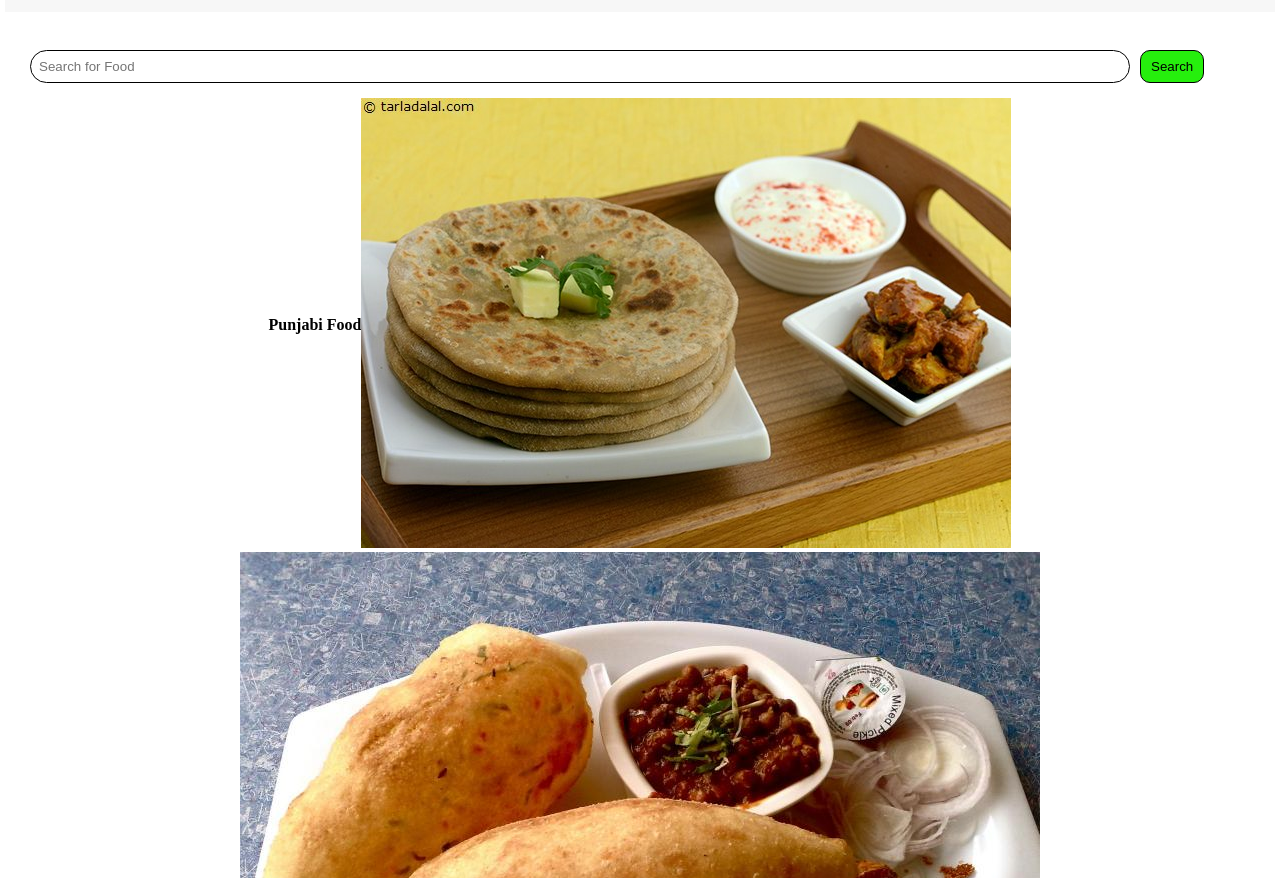
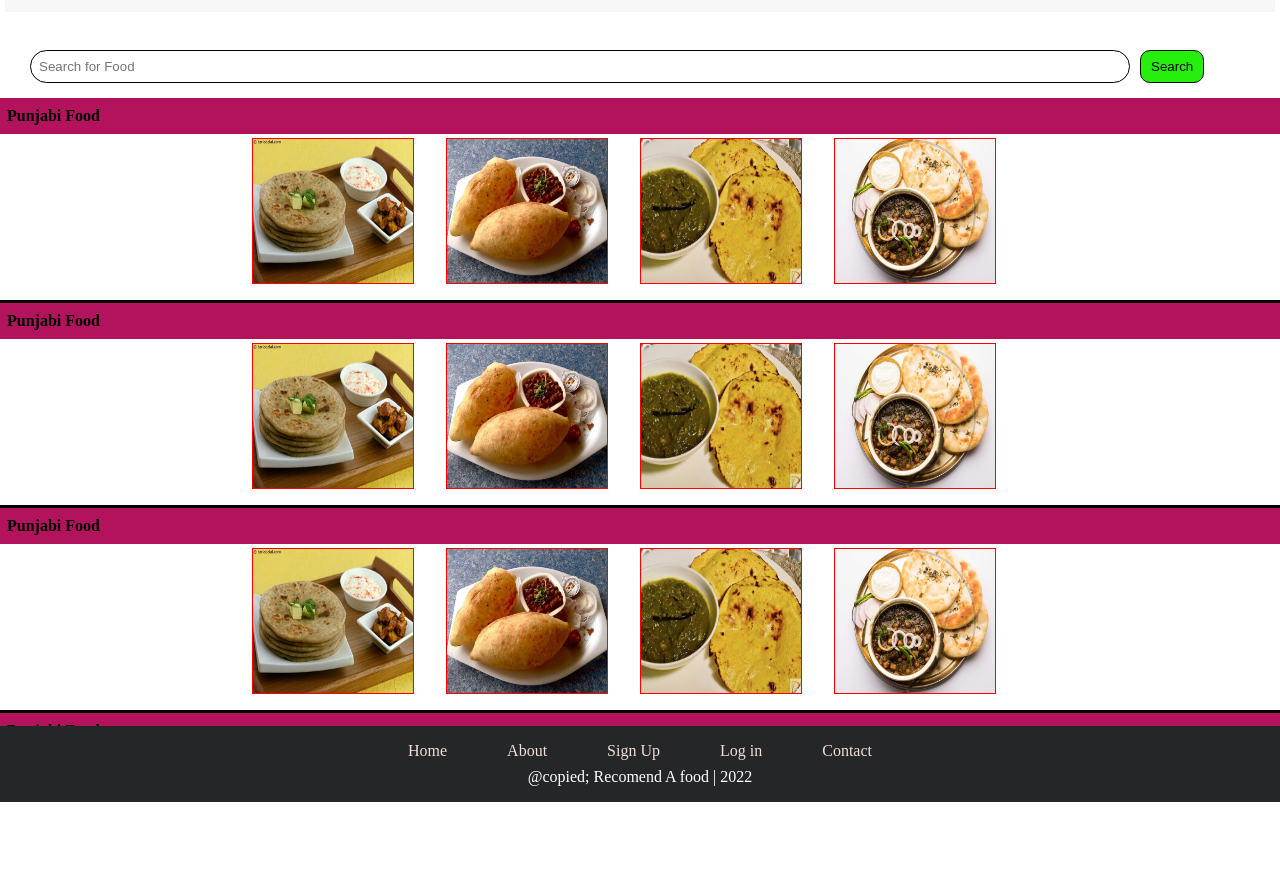
Before and after one commit to itsashish775/Food-website, a plain HTML site: page index.html in a window 1280 px wide. Shown: the part 74-952 px from the top of the page. After the commit the page ends 876 px from the top, so only its background shows below. Drawn offline with Linux system fonts and the light colour scheme.

Commit message:
modifiaction done by Ashish Sharma

```diff
--- a/css/style.css
+++ b/css/style.css
@@ -46,6 +46,10 @@ header .logo img{
     padding: 3px;
 
 }
+.containt{
+    height: 100vh;
+    overflow-y: scroll;
+}
 .search{
 display: flex;
 margin: 15px 15px;
@@ -69,18 +73,35 @@ margin: 15px 15px;
     background-color: #1ec907;
 }
 /* punajbi food style */
+
+.food h4{
+    margin-bottom: 4px;
+    background: #b3125d;
+    padding: 9px 7px;
+}
 .food .punjabi{
     display: flex;
     justify-content: center;
     align-items: center;
     flex-wrap: wrap;
+    overflow-x: scroll;
+    border-bottom: 3px solid;
 
+}
+.punjabi div{
+    border: 1px solid red;
+    width: 10rem;
+    background-size: auto;
+    height: 9rem;
+    margin-bottom: 1rem;
+    margin-right: 2rem;
 }
 .punjabi img{
     width: 100%;
     height: auto;
-    object-fit: cover;
-    object-position: center;
+    /* object-fit: cover; */
+    /* object-position: center; */
+    height: -webkit-fill-available;
 }
 
 
--- a/index.html
+++ b/index.html
@@ -11,7 +11,8 @@
 
 <body>
 
-    <!-- navigation bar -->
+    <div class="containt">
+        <!-- navigation bar -->
 
     <div class="container">
         <header>
@@ -39,8 +40,8 @@
     <!-- main window for displaying element -->
 
     <div class="food">
+        <h4>Punjabi Food</h4>
         <div class="punjabi">
-            <h4>Punjabi Food</h4>
             <div>
                 <img src="image/Aloo-Paratha.jpg" alt="Aloo-Paratha" sizes="25%" srcset="">
             </div>
@@ -54,6 +55,58 @@
                 <img src="image/kulche.jpg" alt="kulche" sizes="" srcset="">
             </div>
         </div>
+    </div>
+    <div class="food">
+        <h4>Punjabi Food</h4>
+        <div class="punjabi">
+            <div>
+                <img src="image/Aloo-Paratha.jpg" alt="Aloo-Paratha" sizes="25%" srcset="">
+            </div>
+            <div>
+                <img src="image/bhatoore.jpg" alt="bhatoore" sizes="" srcset="">
+            </div>
+            <div>
+                <img src="image/sarsokasag.jpg" alt="sarsokasag" sizes="" srcset="">
+            </div>
+            <div>
+                <img src="image/kulche.jpg" alt="kulche" sizes="" srcset="">
+            </div>
+        </div>
+    </div>
+    <div class="food">
+        <h4>Punjabi Food</h4>
+        <div class="punjabi">
+            <div>
+                <img src="image/Aloo-Paratha.jpg" alt="Aloo-Paratha" sizes="25%" srcset="">
+            </div>
+            <div>
+                <img src="image/bhatoore.jpg" alt="bhatoore" sizes="" srcset="">
+            </div>
+            <div>
+                <img src="image/sarsokasag.jpg" alt="sarsokasag" sizes="" srcset="">
+            </div>
+            <div>
+                <img src="image/kulche.jpg" alt="kulche" sizes="" srcset="">
+            </div>
+        </div>
+    </div>
+    <div class="food">
+        <h4>Punjabi Food</h4>
+        <div class="punjabi">
+            <div>
+                <img src="image/Aloo-Paratha.jpg" alt="Aloo-Paratha" sizes="25%" srcset="">
+            </div>
+            <div>
+                <img src="image/bhatoore.jpg" alt="bhatoore" sizes="" srcset="">
+            </div>
+            <div>
+                <img src="image/sarsokasag.jpg" alt="sarsokasag" sizes="" srcset="">
+            </div>
+            <div>
+                <img src="image/kulche.jpg" alt="kulche" sizes="" srcset="">
+            </div>
+        </div>
+    </div>
     </div>
 
     <!-- footer section  -->
```
Also changed, not shown: css/login_style.css (+16 -2 lines), css/signup_style.css (+16 -2 lines), page/login.html (+3 -1 lines), page/signup.html (+3 -1 lines).
